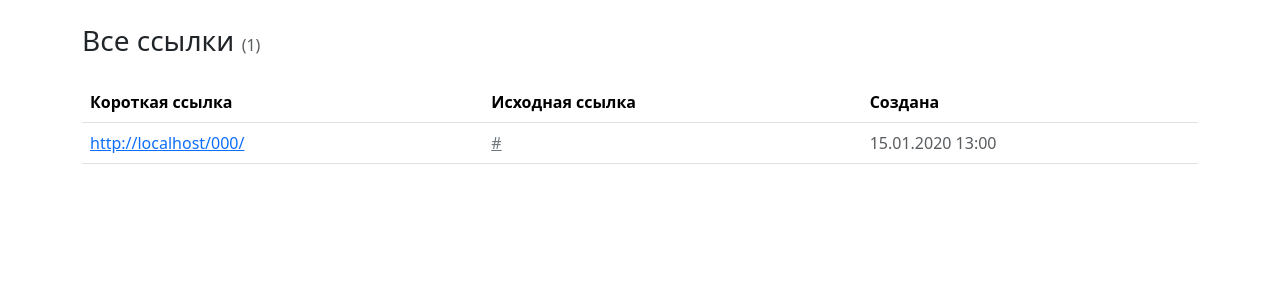
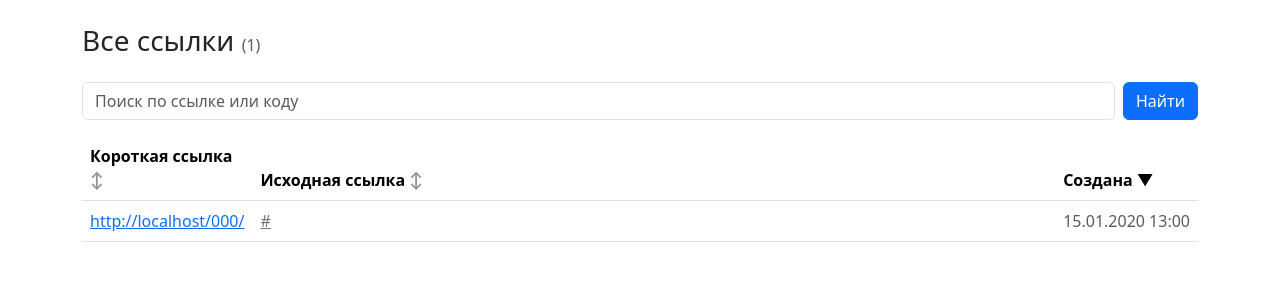
Before and after one commit to meumeu21/tz-django, a Django app: page /list-links/ in a window 1280 px wide. Shown: the part 56-356 px from the top of the page. Run offline with Django 5.2, Linux system fonts and the light colour scheme; tables that the repository leaves empty hold one stand-in row (values such as "Sample post"); one stand-in notice (Sample message) is shown; some libraries are stand-ins or nearby versions.

Commit message:
добавление формы поиска, фильтрации на странице списка ссылок

```diff
--- a/url_short/shortener/forms.py
+++ b/url_short/shortener/forms.py
@@ -1,10 +1,15 @@
-from urllib.parse import urlparse
-
 from django import forms
-from django.conf import settings
 
 from .models import Link
 from .url_checks import check_url, normalize_url
+
+
+SORT_COLUMNS = [
+    ('short_code', 'Короткая ссылка'),
+    ('original_link', 'Исходная ссылка'),
+    ('created_at', 'Создана'),
+]
+DEFAULT_SORT = '-created_at'
 
 
 class LinkForm(forms.ModelForm):
@@ -22,3 +27,21 @@ class LinkForm(forms.ModelForm):
         url = normalize_url(self.cleaned_data['original_link'])
         check_url(url)
         return url
+
+
+class LinkSearchForm(forms.Form):
+    q = forms.CharField(
+        required=False,
+        max_length=200,
+        widget=forms.TextInput(attrs={
+            'type': 'search',
+            'class': 'form-control',
+            'placeholder': 'Поиск по ссылке или коду',
+            'aria-label': 'Поиск',
+        }),
+    )
+    sort = forms.ChoiceField(
+        required=False,
+        choices=[(prefix + field, '') for field, _ in SORT_COLUMNS for prefix in ('', '-')],
+        widget=forms.HiddenInput,
+    )
--- /dev/null
+++ b/url_short/shortener/static/shortener/app.js
@@ -0,0 +1,4 @@
+document.querySelectorAll('.toast').forEach((element) => {
+  element.addEventListener('hidden.bs.toast', () => element.remove());
+  bootstrap.Toast.getOrCreateInstance(element, { delay: 5000 }).show();
+});
--- /dev/null
+++ b/url_short/shortener/static/shortener/styles.css
@@ -0,0 +1,4 @@
+.cell-truncate {
+  max-width: 0;
+  width: 100%;
+}
--- a/url_short/shortener/templates/shortener/base.html
+++ b/url_short/shortener/templates/shortener/base.html
@@ -1,4 +1,4 @@
-{% load django_bootstrap5 %}
+{% load django_bootstrap5 static %}
 <!doctype html>
 <html lang="ru">
 <head>
@@ -6,13 +6,15 @@
   <meta name="viewport" content="width=device-width, initial-scale=1">
   <title>{% block title %}Сокращение ссылок{% endblock %}</title>
   {% bootstrap_css %}
+  <link rel="stylesheet" href="{% static 'shortener/styles.css' %}">
 </head>
 <body>
-  {% include 'shortener/navbar.html' %}
+  {% include 'shortener/includes/navbar.html' %}
   <main class="container py-4">
-    {% bootstrap_messages %}
     {% block content %}{% endblock %}
   </main>
+  {% include 'shortener/includes/toasts.html' %}
   {% bootstrap_javascript %}
+  <script src="{% static 'shortener/app.js' %}"></script>
 </body>
 </html>
--- /dev/null
+++ b/url_short/shortener/templates/shortener/includes/links_table.html
@@ -0,0 +1,29 @@
+<table class="table table-hover align-middle links-table">
+  <thead>
+    <tr>
+    {% for column in columns %}
+      <th scope="col"
+        {% if column.direction == 'asc' %}aria-sort="ascending"{% elif column.direction == 'desc' %}aria-sort="descending"{% endif %}>
+      <a href="{{ column.url }}" class="link-body-emphasis text-decoration-none">
+        {{ column.label }}
+        {% if column.direction == 'asc' %}▲{% elif column.direction == 'desc' %}▼{% else %}<span class="text-body-tertiary">↕</span>{% endif %}
+      </a>
+      </th>
+    {% endfor %}
+    </tr>
+  </thead>
+  <tbody>
+    {% for link in page_obj %}
+      <tr>
+        <td class="text-nowrap">
+          <a href="{{ link.get_absolute_url }}" target="_blank" rel="noopener noreferrer">{{ link.short_url }}</a>
+        </td>
+        <td class="cell-truncate">
+          <a href="{{ link.original_link }}" target="_blank" rel="noopener noreferrer"
+              class="link-secondary d-block text-truncate" title="{{ link.original_link }}">{{ link.original_link }}</a>
+        </td>
+        <td class="text-nowrap text-body-secondary">{{ link.created_at|date:"d.m.Y H:i" }}</td>
+      </tr>
+    {% endfor %}
+  </tbody>
+</table>
--- /dev/null
+++ b/url_short/shortener/templates/shortener/includes/search_form.html
@@ -0,0 +1,8 @@
+<form method="get" class="d-flex gap-2 mb-3" role="search">
+  {{ search_form.q }}
+  {{ search_form.sort }}
+  <button type="submit" class="btn btn-primary">Найти</button>
+  {% if query %}
+    <a href="?sort={{ sort|urlencode }}" class="btn btn-outline-secondary">Сбросить</a>
+  {% endif %}
+</form>
--- /dev/null
+++ b/url_short/shortener/templates/shortener/includes/toasts.html
@@ -0,0 +1,14 @@
+<div class="toast-container position-fixed bottom-0 end-0 p-3">
+  {% for message in messages %}
+    <div class="toast align-items-center text-bg-{{ message.level_tag }} border-0"
+         role="{% if message.level_tag == 'danger' %}alert{% else %}status{% endif %}"
+         aria-live="{% if message.level_tag == 'danger' %}assertive{% else %}polite{% endif %}"
+         aria-atomic="true">
+      <div class="d-flex">
+        <div class="toast-body">{{ message }}</div>
+        <button type="button" class="btn-close btn-close-white me-2 m-auto"
+                data-bs-dismiss="toast" aria-label="Закрыть"></button>
+      </div>
+    </div>
+  {% endfor %}
+</div>
--- a/url_short/shortener/templates/shortener/link_list.html
+++ b/url_short/shortener/templates/shortener/link_list.html
@@ -4,37 +4,16 @@
 {% block content %}
   <h1 class="h3 mb-4">Все ссылки <span class="text-body-secondary fs-6">({{ page_obj.paginator.count }})</span></h1>
 
+  {% include 'shortener/includes/search_form.html' %}
+
   {% if page_obj %}
-    <div class="table-responsive">
-      <table class="table table-hover align-middle">
-        <thead>
-          <tr>
-            <th scope="col">Короткая ссылка</th>
-            <th scope="col">Исходная ссылка</th>
-            <th scope="col" class="text-nowrap">Создана</th>
-          </tr>
-        </thead>
-        <tbody>
-          {% for link in page_obj %}
-            <tr>
-              <td class="text-nowrap">
-                <a href="{{ link.get_absolute_url }}" target="_blank" rel="noopener noreferrer">{{ link.short_url }}</a>
-              </td>
-              <td>
-                <a href="{{ link.original_link }}" target="_blank" rel="noopener noreferrer"
-                   class="link-secondary" title="{{ link.original_link }}">{{ link.original_link|truncatechars:60 }}</a>
-              </td>
-              <td class="text-nowrap text-body-secondary">{{ link.created_at|date:"d.m.Y H:i" }}</td>
-            </tr>
-          {% endfor %}
-        </tbody>
-      </table>
-    </div>
-
+    {% include 'shortener/includes/links_table.html' %}
     {% if page_obj.has_other_pages %}
-      {% bootstrap_pagination page_obj justify_content="center" %}
+      {% bootstrap_pagination page_obj url=request.get_full_path justify_content="center" %}
     {% endif %}
+  {% elif query %}
+    <p class="text-body-secondary">По запросу «{{ query }}» ничего не найдено.</p>
   {% else %}
-    <p class="text-body-secondary">Ссылок пока нет. <a href="{% url 'shortener:create' %}">Сократите первую</a></p>
+    <p class="text-body-secondary">Ссылок пока нет. <a href="{% url 'shortener:create' %}">Сократите первую</a>.</p>
   {% endif %}
 {% endblock %}
--- a/url_short/shortener/views.py
+++ b/url_short/shortener/views.py
@@ -2,10 +2,11 @@ from django.shortcuts import get_object_or_404, redirect, render
 from django.core.paginator import Paginator
 from django.contrib import messages
 from django.http import HttpResponseRedirect
+from django.db.models import Q
 
 from http import HTTPStatus
 
-from .forms import LinkForm
+from .forms import DEFAULT_SORT, SORT_COLUMNS, LinkForm, LinkSearchForm
 from .models import Link
 from .ratelimit import is_rate_limited
 
@@ -66,7 +67,42 @@ def follow_link(request, code):
 
 
 def link_list(request):
-    paginator = Paginator(Link.objects.all(), LINKS_PER_PAGE)
+    search_form = LinkSearchForm(request.GET)
+    if search_form.is_valid():
+        query = search_form.cleaned_data['q']
+        sort = search_form.cleaned_data['sort'] or DEFAULT_SORT
+    else:
+        query, sort = '', DEFAULT_SORT
+
+    links = Link.objects.order_by(sort, 'pk')
+    if query:
+        links = links.filter(Q(original_link__icontains=query) | Q(short_code__icontains=query))
+
+    paginator = Paginator(links, LINKS_PER_PAGE)
     page_obj = paginator.get_page(request.GET.get('page'))
     add_short_urls(request, page_obj)
-    return render(request, 'shortener/link_list.html', {'page_obj': page_obj})
+
+    context = {
+        'page_obj': page_obj,
+        'search_form': search_form,
+        'query': query,
+        'sort': sort,
+        'columns': build_sort_columns(request, sort),
+    }
+    return render(request, 'shortener/link_list.html', context)
+
+
+def build_sort_columns(request, current_sort):
+    columns = []
+    for field, label in SORT_COLUMNS:
+        if current_sort == field:
+            direction, next_sort = 'asc', '-' + field
+        elif current_sort == '-' + field:
+            direction, next_sort = 'desc', field
+        else:
+            direction, next_sort = None, field
+        params = request.GET.copy()
+        params.pop('page', None)
+        params['sort'] = next_sort
+        columns.append({'label': label, 'direction': direction, 'url': '?' + params.urlencode()})
+    return columns
--- a/url_short/url_short/settings.py
+++ b/url_short/url_short/settings.py
@@ -9,10 +9,11 @@ https://docs.djangoproject.com/en/6.1/topics/settings/
 For the full list of settings and their values, see
 https://docs.djangoproject.com/en/6.1/ref/settings/
 """
+import os
 
 from pathlib import Path
-import os
 from dotenv import load_dotenv
+from django.contrib.messages import constants as messages
 
 # Build paths inside the project like this: BASE_DIR / 'subdir'.
 BASE_DIR = Path(__file__).resolve().parent.parent
@@ -123,3 +124,5 @@ USE_TZ = True
 # https://docs.djangoproject.com/en/6.1/howto/static-files/
 
 STATIC_URL = 'static/'
+
+MESSAGE_TAGS = {messages.ERROR: 'danger'}
```
Also changed, not shown: url_short/shortener/templates/shortener/includes/navbar.html (renamed from url_short/shortener/templates/shortener/navbar.html).
